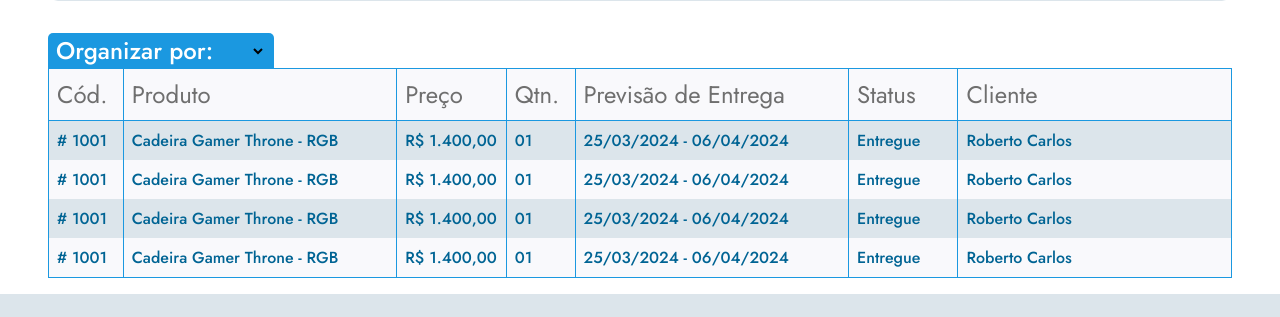
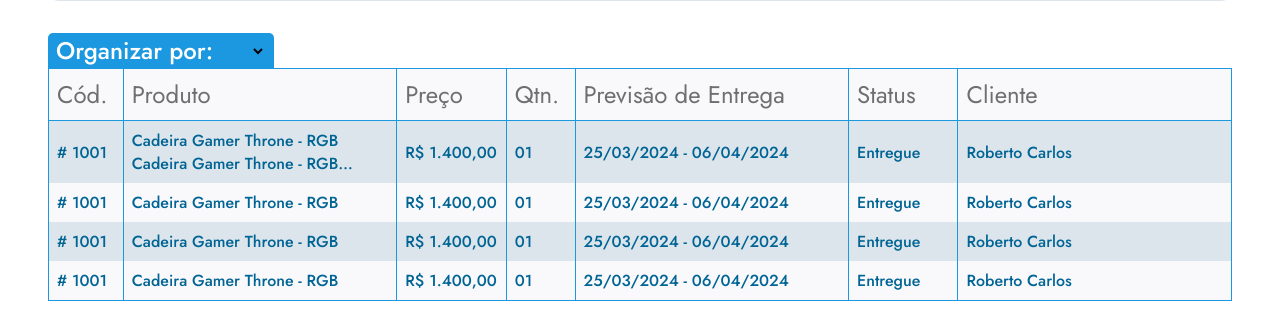
Before and after one commit to SenacINA/INA, a PHP site: page /pages/vendedor/gerenciar_pedidos.php in a window 1280 px wide. Shown: the part 626-943 px from the top of the page. Before the commit the page ends 920 px from the top, so only its background shows below. Run offline with PHP 8.4, Linux system fonts and the light colour scheme.

Commit message:
fix: corrigido overflow em linhas na tabela

```diff
--- a/css/vendedor/gerenciar_pedidos.css
+++ b/css/vendedor/gerenciar_pedidos.css
@@ -265,6 +265,30 @@
     font-weight: 500;
   }
 
+  span{
+    padding: 0;
+    display: -webkit-box;
+    -webkit-line-clamp: 2;
+    -webkit-box-orient: vertical;
+    overflow: hidden;
+  }
+
+  span:hover{
+    overflow-y: scroll;
+  }
+  span::-webkit-scrollbar {
+    width: 6px;
+  }
+  span::-webkit-scrollbar-track {
+    background: #f1f1f1;
+  }
+  span::-webkit-scrollbar-thumb {
+    background: #888;
+  }
+  span::-webkit-scrollbar-thumb:hover {
+    background: #555;
+  }
+
   tr{
     background-color: var(--branco_gelo);
     min-height: 48px;
@@ -346,9 +370,6 @@
 
     td{
       height: 100%;
-      -webkit-line-clamp: 1;
-      overflow: hidden;
-      text-overflow: ellipsis;
       font-size: 0.625rem;
     }
   }
--- a/pages/vendedor/gerenciar_pedidos.php
+++ b/pages/vendedor/gerenciar_pedidos.php
@@ -164,12 +164,24 @@
             <tbody>
               <tr>
                 <td># 1001</td>
-                <td>Cadeira Gamer Throne - RGB </td>
+                <td>
+                  <span>
+                    Cadeira Gamer Throne - RGB Cadeira Gamer Throne - RGB Cadeira Gamer Throne - RGB Cadeira Gamer Throne - RGB Cadeira Gamer Throne - RGB Cadeira Gamer Throne - RGB Cadeira Gamer Throne - RGB Cadeira Gamer Throne - RGB
+                  </span>
+                </td>
                 <td>R$ 1.400,00</td>
                 <td>01</td>
-                <td>25/03/2024 - 06/04/2024</td>
+                <td>
+                  <span>
+                    25/03/2024 - 06/04/2024
+                  </span>
+                </td>
                 <td>Entregue</td>
-                <td>Roberto Carlos</td>
+                <td>
+                  <span>
+                    Roberto Carlos
+                  </span>
+                </td>
               </tr>
               <tr>
                 <td># 1001</td>
```
